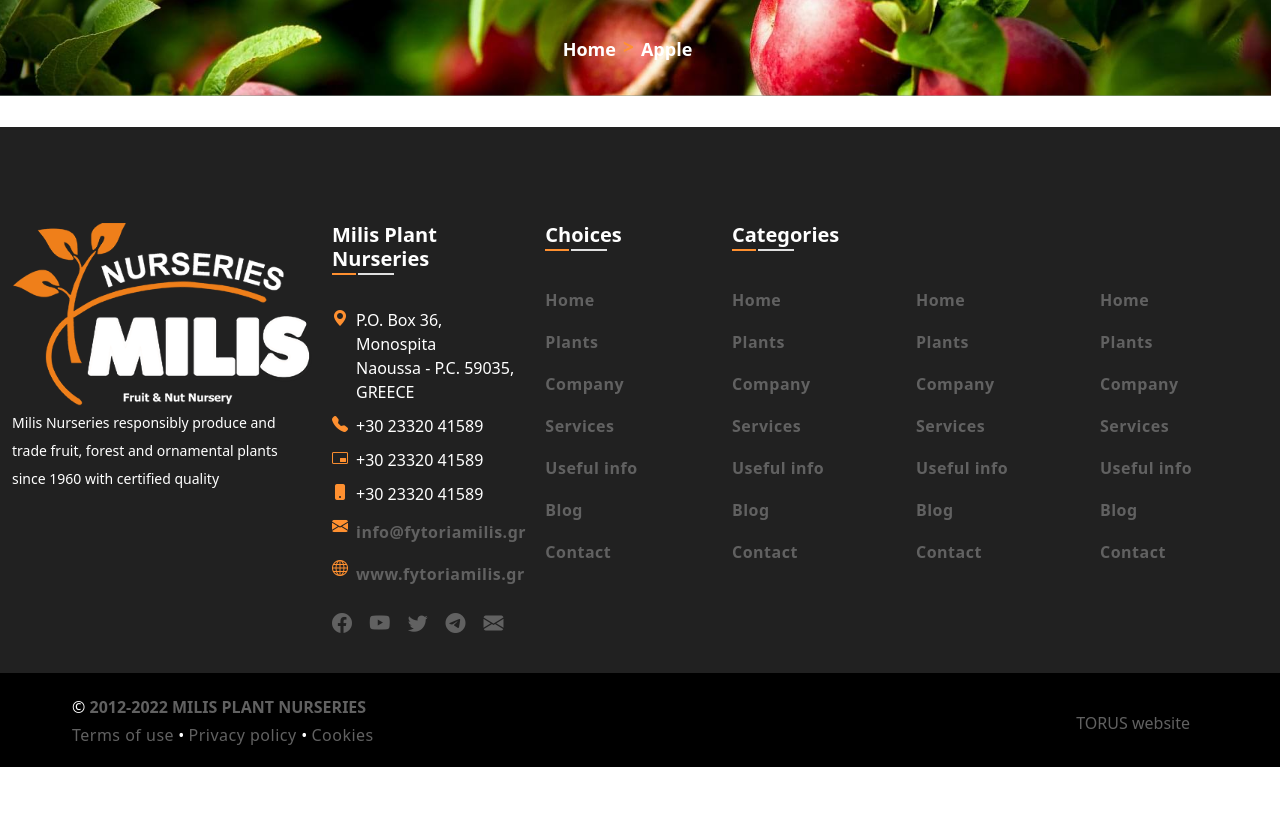
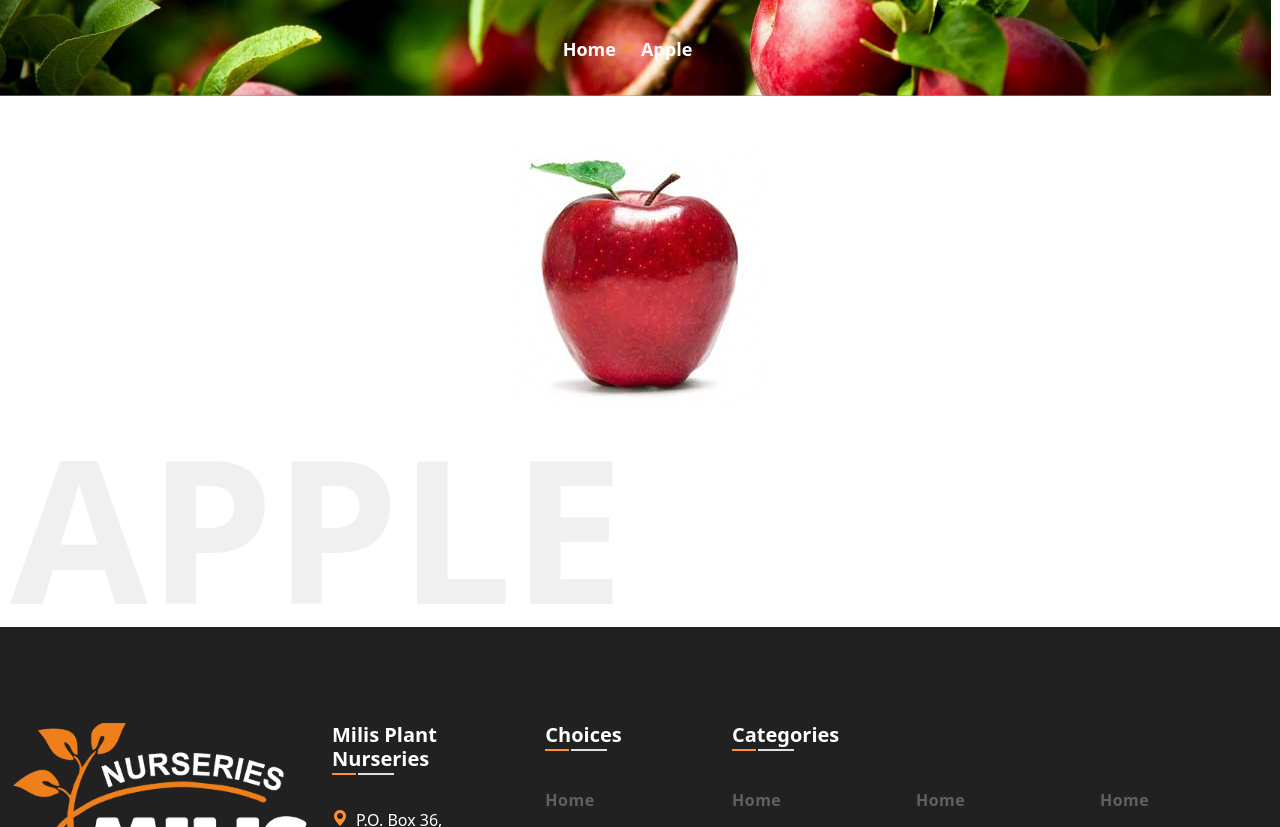
Before and after one commit to aslanliIbrahim/Nurseries.com, a plain HTML site: page pages/plantsub.html in a window 1280 px wide. Shown: the part 480-1307 px from the top of the page. Before the commit the page ends 1247 px from the top, so only its background shows below. Drawn offline with nearby package versions, Linux system fonts and the light colour scheme; files that its build step writes are made by us from their sources.

Commit message:
Plants sub menu 20% is ready for use

```diff
--- a/pages/plantsub.html
+++ b/pages/plantsub.html
@@ -320,6 +320,16 @@
                 </div>
             </div>
         </section>
+        <section id="plantsb-two">
+            <div class="container">
+                <div class="row">
+                    <div class="col-12 img-area">
+                        <img data-aos="zoom-in" src="../src/img/plant-image/apple.jpg" alt="">
+                        <h2 data-content="Apple"></h2>
+                    </div>
+                </div>
+            </div>
+        </section>
     </main>
 
     <footer>
--- a/src/scss/_plants.scss
+++ b/src/scss/_plants.scss
@@ -4,7 +4,6 @@
         display: flex;
         flex-direction: column;
         position: relative;
-
         &::before{
             content: "";
             position: absolute;
@@ -16,7 +15,6 @@
             background: url("../img/plant-image/speciesbg.jpg") 50% 50% / cover no-repeat #224433;
             transform: translate(-50vw, -50%);
         }
-        // margin-bottom: 2rem;
         h1{
             letter-spacing: 10px;
 
@@ -30,7 +28,6 @@
 
         }
         ul{
-            // border: 2px solid red;
             padding: 4rem 0 2rem 0;
             margin: 0;
             color: $white;
@@ -97,7 +94,6 @@
                     }
                 }
             }
-
         }
     }
 }
--- a/src/scss/_plantsb.scss
+++ b/src/scss/_plantsb.scss
@@ -27,7 +27,6 @@
             color: $white;
         }
         ul{
-            x
             padding: 4rem 0 2rem 0;
             margin: 0;
             color: $white;
@@ -98,3 +97,48 @@
         }
     }
 }
+#plantsb-two{
+    .img-area{
+        @include flexible(
+            flex,
+            center,
+            center,
+            column
+        );
+        visibility: visible;
+        max-width: 240px;
+        margin: 0 auto;
+        h2{
+            position: relative;
+    display: flex;
+    align-items: center;
+    justify-content: center;
+    margin: 0;
+    width: 100%;
+    height: 200px;
+    color: #000000;
+    font-weight: bold;
+    letter-spacing: 3px;
+    text-transform: uppercase;
+    text-align: center;
+    font-size: 30px;
+    line-height: 1.2;
+            &::before{
+                content: attr(data-content);
+                font-size: 200px;
+                position: absolute;
+                z-index: -1;
+                top: 50%;
+                left:50%;
+                display: flex;
+                align-items: center;
+                justify-content: start;
+                width: calc(100vw - 20px);
+                height: 100%;
+                transform: translate(-50%, -50%);
+                color: #f0f0f0;
+                letter-spacing: 0;
+            }
+        }
+    }
+}
```
Also changed, not shown: src/scss/styles.css, 1 other file.
